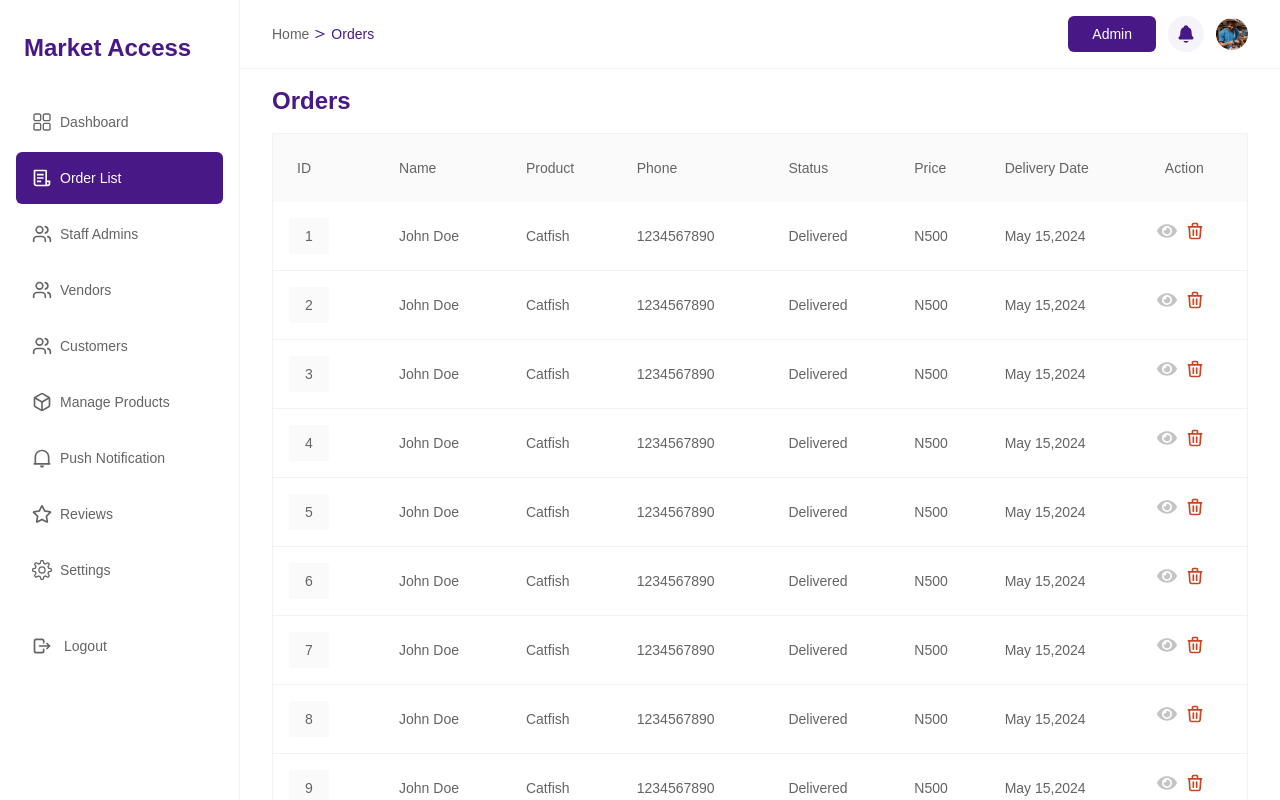
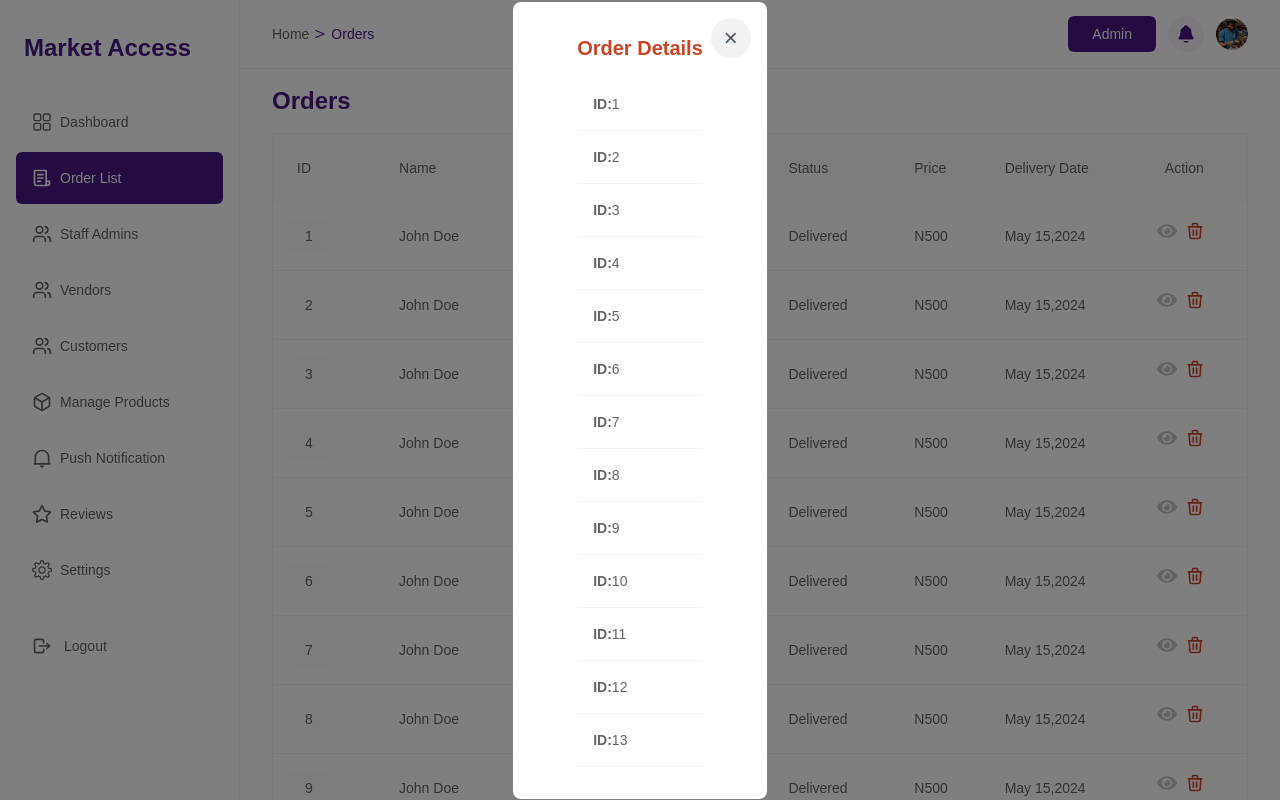
Before and after one commit to Isreality/Final-Year-Project, a React (Create React App) app: page /OrderList in a window 1280 px wide. Both pictures are taken after a click on the icon 1166 px from the left and 231 px from the top of the page. Shown: the top 800 px of the page. Built offline with nearby package versions, Linux system fonts and the light colour scheme.

Commit message:
view modal

```diff
--- a/src/Pages/OrderList.jsx
+++ b/src/Pages/OrderList.jsx
@@ -14,7 +14,9 @@ const OrderList = () => {
 //   const [error, setError] = useState(null);
   const [currentPage, setCurrentPage] = useState(1);
   const [isOpen, setIsOpen] = useState(false);
-   const [deleteId, setDeleteId] = useState(null);
+  const [deleteId, setDeleteId] = useState(null);
+  const [isDetailsModalOpen, setIsDetailsModalOpen] = useState(false);
+  const [details, setDetails] = useState({});
   const rowsPerPage = 10;
 
   const openModal = (id) => {
@@ -35,6 +37,15 @@ const OrderList = () => {
     if (deleteId !== null) {
       handleDelete(deleteId);
     }
+  };
+
+  const openDetailsModal = (item) => {
+    setDetails(item);
+    setIsDetailsModalOpen(true);
+  };
+
+  const closeDetailsModal = () => {
+    setIsDetailsModalOpen(false);
   };
 
 //   useEffect(() => {
@@ -282,7 +293,7 @@ const tableData =
                                 <td className="p-4">{item.price}</td>
                                 <td className="p-4">{item.date}</td>
                                 <td className="flex flex-row gap-2 p-2 items-center">
-                                    <FaEye className="text-c4 size-5"/>
+                                    <FaEye className="text-c4 size-5 cursor-pointer" onClick={() => openDetailsModal(item)}/>
                                     <HiOutlineTrash className="text-red size-5 cursor-pointer" onClick={() => openModal(item.id)}/>
                                 </td>
                             </tr>
@@ -330,6 +341,33 @@ const tableData =
                                   </div>
                               </div>
                           )}
+
+                          {isDetailsModalOpen && (
+                              <div className="fixed inset-0 flex justify-center items-center z-80">
+                                  <div className="absolute inset-0 bg-black opacity-50"></div>
+                                  <div className="relative bg-white rounded-lg max-w-lg py-8 px-16 z-10">
+                                      <button
+                                        className="absolute top-0 right-0 m-4 bg-disable rounded-full text-gray-600 text-2xl hover:text-gray-800 w-10 h-10"
+                                        onClick={closeModal}>
+                                      &times;
+                                      </button>
+
+                                      <h2 className="text-xl text-red text-center font-semibold mb-4">Order Details</h2>
+                                      {tableData.map((item) => (
+                                        <div key={item.id} className="text-black2 text-sm border-b border-disable">
+                                            <p className="flex flex-row p-4"><strong>ID:</strong>{item.id}</p>
+                                            {/* <p className="p-4">{item.product}</p>
+                                            <p className="p-4">{item.phone}</p>
+                                            <p className="p-4">{item.status}</p>
+                                            <p className="p-4">{item.price}</p>
+                                            <p className="p-4">{item.date}</p> */}
+
+                                        </div>
+                                    ))}
+
+                                  </div>
+                              </div>
+                          )}
                 </div>
 
               </div>
```
